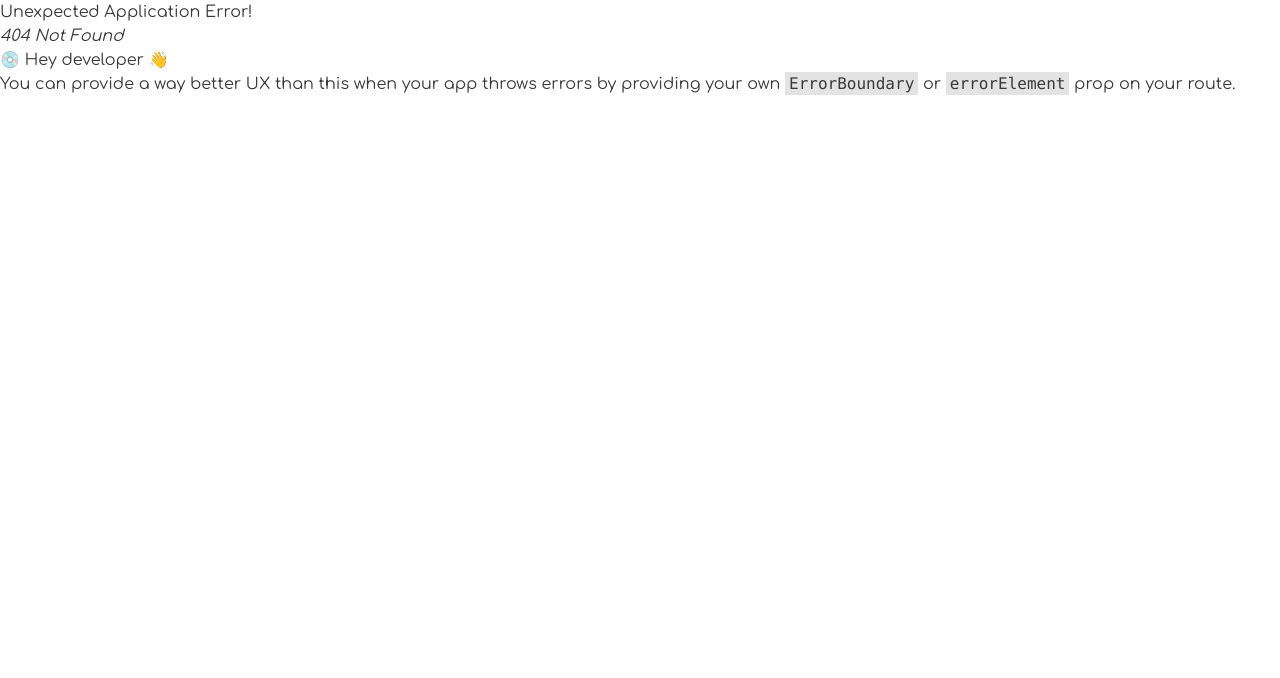
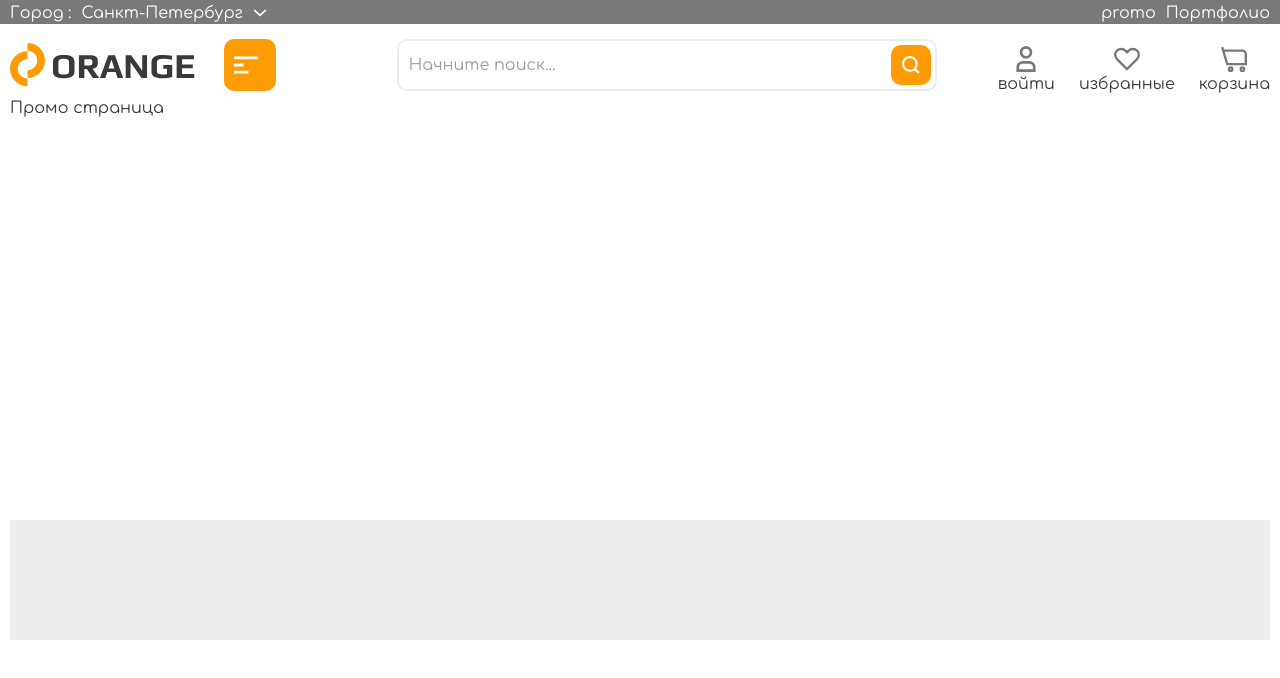
Before and after one commit to ArtErusov/eCommersOrange, a React (Vite) app: page /promo in a window 1280 px wide. Before the commit this address had no page. Shown: the top 678 px of the page. Built offline with nearby package versions, Linux system fonts and the light colour scheme.

Commit message:
Created the PromoPage and fixed the header

```diff
--- a/src/components/layout/Header/Header.tsx
+++ b/src/components/layout/Header/Header.tsx
@@ -10,6 +10,7 @@ import SearchBlock from './SearchBlock';
 import Modal from '@/components/ui/Modal/Modal';
 import Registration from '@/pages/Registration/Registration';
 import CitySelector from './CitySelector';
+import { Link } from 'react-router-dom';
 
 const Header: FC = () => {
   const [modalIsOpen, setModalIsOpen] = useState<boolean>(false);
@@ -19,15 +20,21 @@ const Header: FC = () => {
       <div className="bg-[var(--dark-gray)] w-full h-[24px]">
         <div className="container flex justify-between">
           <CitySelector />
-          <p className="text-[var(--white)] mt-px">Портфолио</p>
+          <div className="flex gap-[10px] mt-px text-[var(--white)]">
+            <Link to="/promo">promo</Link>
+            <a href="https://github.com/ArtErusov" target="_blank" rel="noopener noreferrer">
+              Портфолио
+            </a>
+          </div>
         </div>
       </div>
 
       <div className="container">
         <div className="flex justify-between mt-[15px]">
           <div className="flex gap-[28px]">
-            <img src={mainLogo} alt="Логотип компании" role="img" />
-
+            <Link className="w-[186px] h-[43px] mt-[4px]" to="/">
+              <img src={mainLogo} alt="Логотип компании" role="img" />
+            </Link>
             <div className="relative w-[52px] h-[52px] flex-shrink-0 group">
               <div
                 className="cursor-pointer absolute top-0 left-0 h-[52px] w-[52px] bg-[var(--orange)] rounded-[10px] text-[var(--white)]
--- a/src/main.tsx
+++ b/src/main.tsx
@@ -5,6 +5,7 @@ import './assets/css/main.css';
 import { createBrowserRouter, RouterProvider } from 'react-router-dom';
 import MainPage from './pages/MainPage/MainPage.tsx';
 import Registration from './pages/Registration/Registration.tsx';
+import PromoPage from './pages/PromoPage/PromoPage.tsx';
 
 const router = createBrowserRouter([
   {
@@ -15,6 +16,10 @@ const router = createBrowserRouter([
     path: '/reg',
     element: <Registration />,
   },
+  {
+    path: '/promo',
+    element: <PromoPage />,
+  },
 ]);
 
 createRoot(document.getElementById('root')!).render(
--- /dev/null
+++ b/src/pages/PromoPage/PromoPage.tsx
@@ -0,0 +1,16 @@
+import { FC } from 'react';
+
+import Header from '@/components/layout/Header/Header.tsx';
+
+const PromoPage: FC = () => {
+  return (
+    <>
+      <Header />
+      <div className="container">
+        <p>Промо страница</p>
+        <div className="mt-[400px] w-[full] h-[120px] bg-[var(--gray)]"></div>
+      </div>
+    </>
+  );
+};
+export default PromoPage;
```
